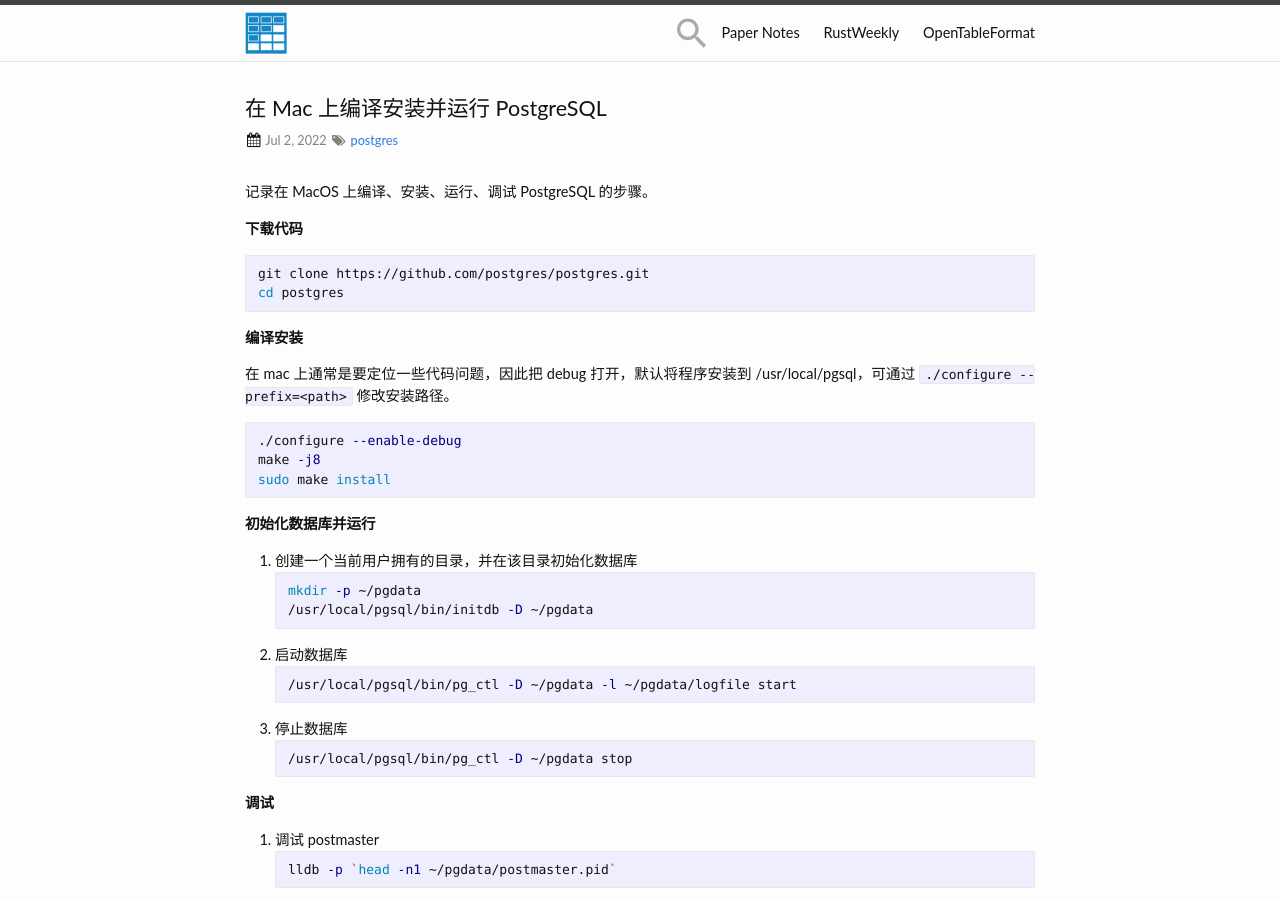
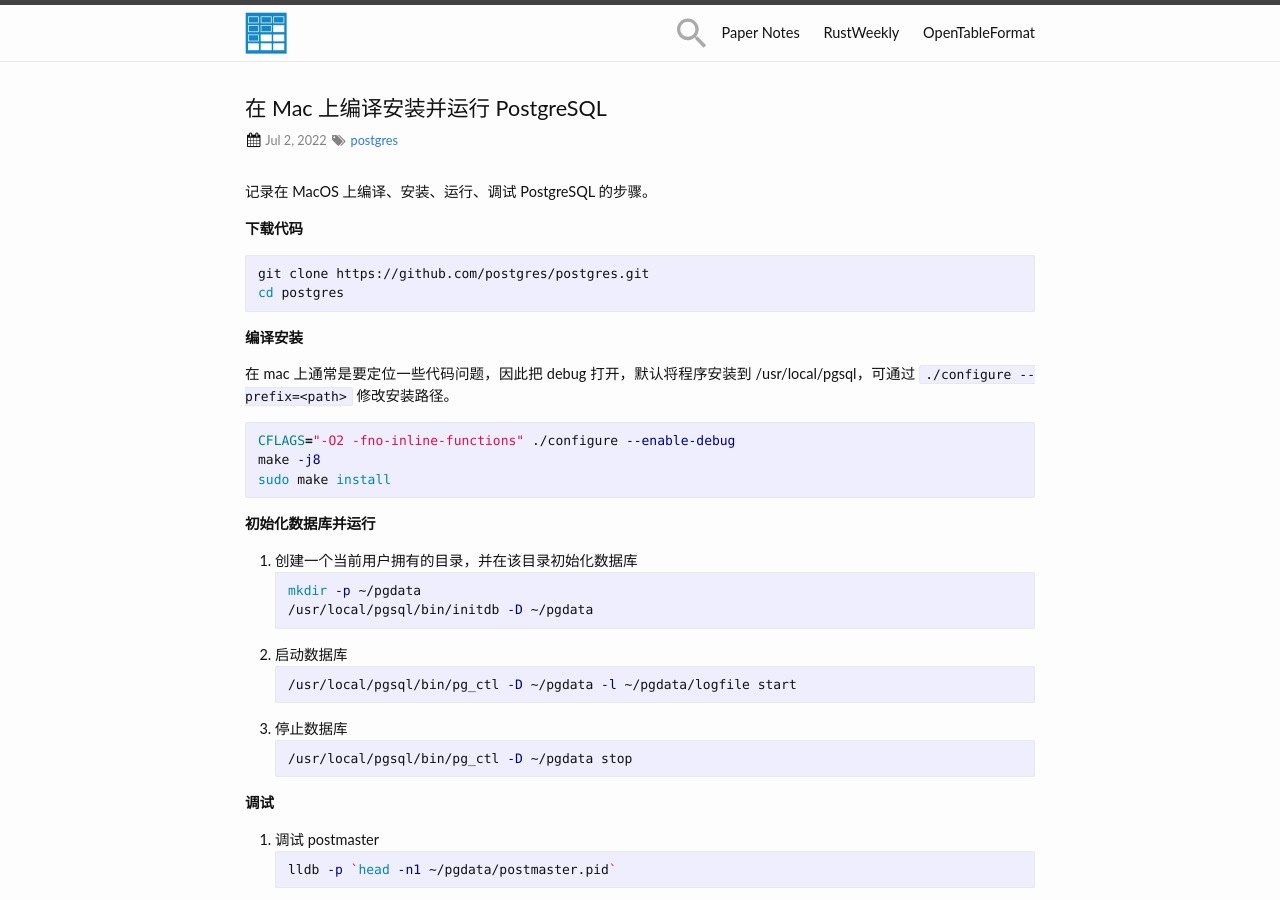
Before and after one commit to zhjwpku/zhjwpku.github.io, a Jekyll site: the page built from _posts/2022-07-02-compile-install-and-run-postgresql-on-mac.md, in a window 1280 px wide and 900 px high. Built offline with Jekyll 4.4.1, drawn with Linux system fonts in a browser that asks for light colours; comment, search, counter and statistics services are not loaded.

Commit message:
CFLAGS
Signed-off-by: Junwang Zhao <zhjwpku@gmail.com>

````diff
--- a/_posts/2022-07-02-compile-install-and-run-postgresql-on-mac.md
+++ b/_posts/2022-07-02-compile-install-and-run-postgresql-on-mac.md
@@ -20,7 +20,7 @@
 在 mac 上通常是要定位一些代码问题，因此把 debug 打开，默认将程序安装到 /usr/local/pgsql，可通过 `./configure --prefix=<path>` 修改安装路径。
 
 ```shell
-./configure --enable-debug
+CFLAGS="-O2 -fno-inline-functions" ./configure --enable-debug
 make -j8
 sudo make install
 ```
````
